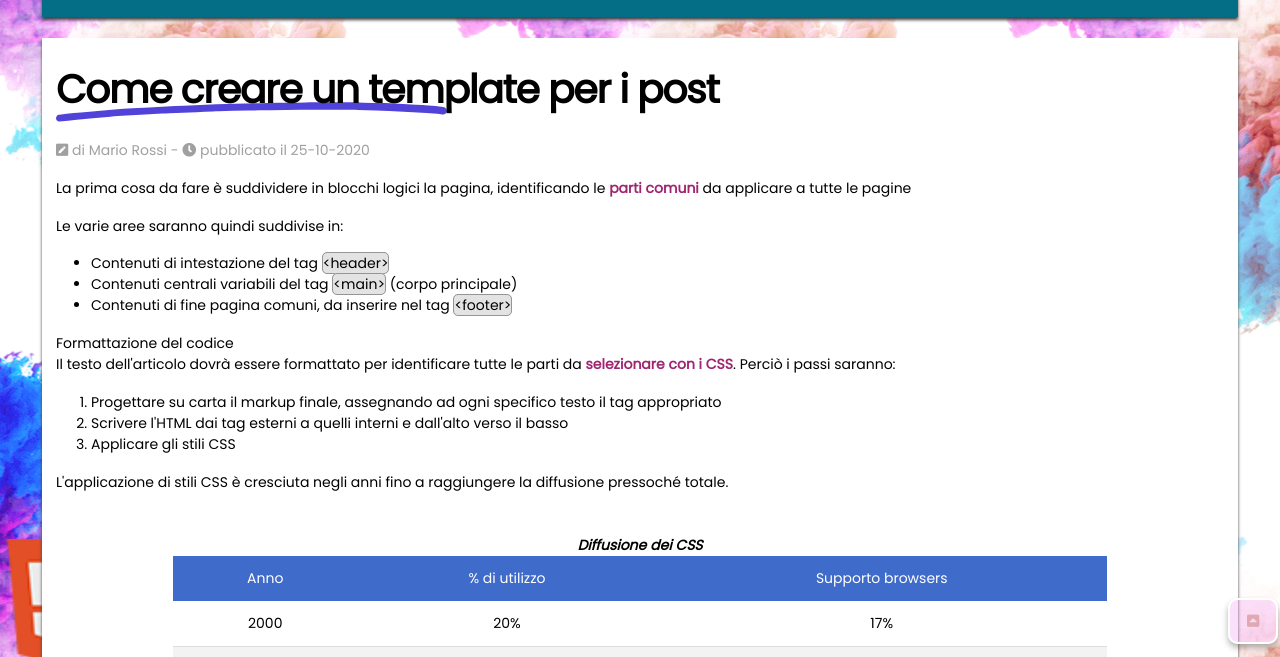
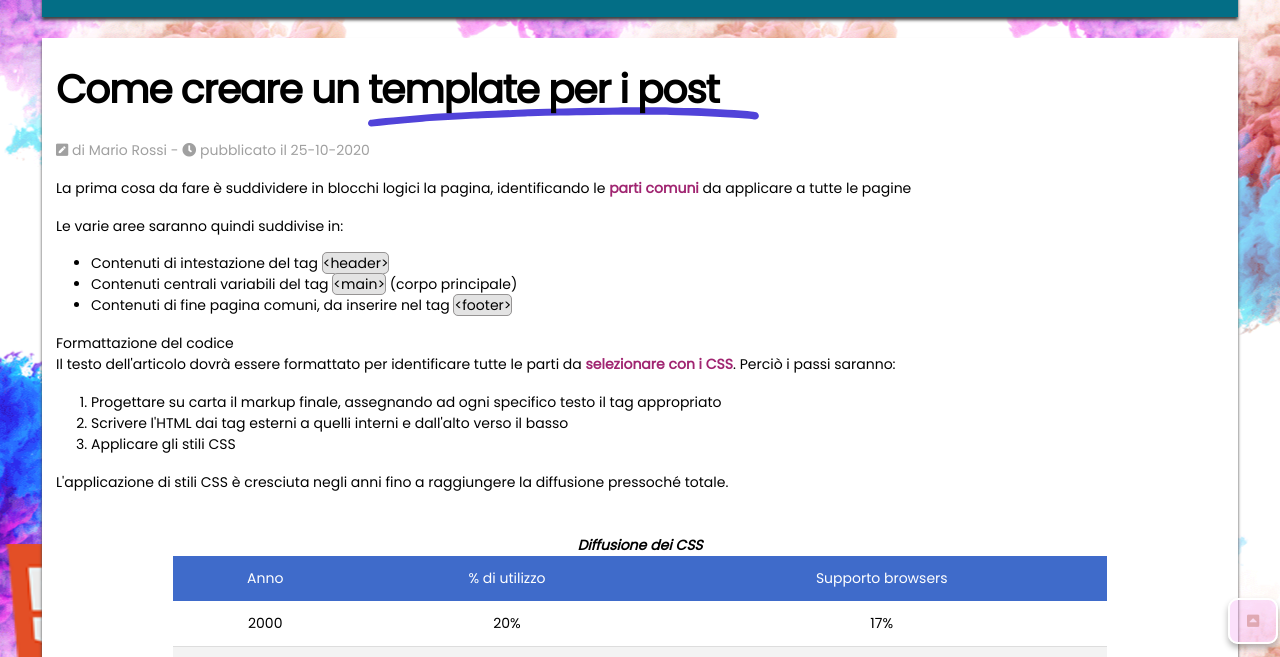
Before and after one commit to Saveriocoppola97-glitch/U2-W1-D1, a plain HTML site: page index.html in a window 1280 px wide. Shown: the part 143-800 px from the top of the page. Drawn offline with Linux system fonts and the light colour scheme.

Commit message:
Final Exercise U2-W1-D2

```diff
--- a/css/style.css
+++ b/css/style.css
@@ -146,12 +146,17 @@ h1 {
   font-weight: bold;
   letter-spacing: -0.03em;
   margin-bottom: 0.7em;
+}
+h1 span {
+  position: relative;
+  display: inline-block;
   position: relative;
   z-index: 1;
 }
+
 article img {
   position: absolute;
-  bottom: -10px;
+  bottom: -15px;
   left: 0px;
   z-index: -1;
 }
--- a/index.html
+++ b/index.html
@@ -56,8 +56,10 @@
     <main>
       <article>
         <h1>
-          Come creare un template per i post
-          <img src="/img/underline.svg" alt="underline" />
+          Come creare un
+          <span>
+            template per i post <img src="/img/underline.svg" alt="underline"
+          /></span>
         </h1>
 
         <p>
```
